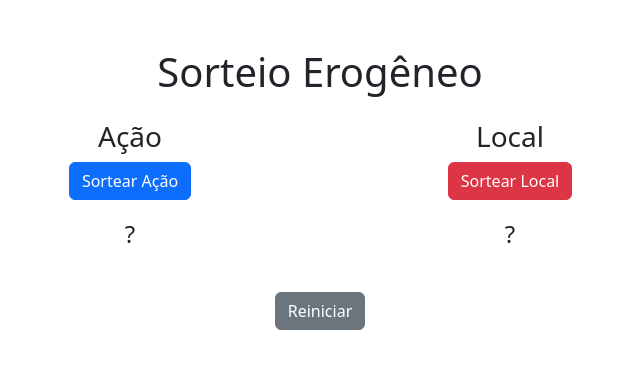
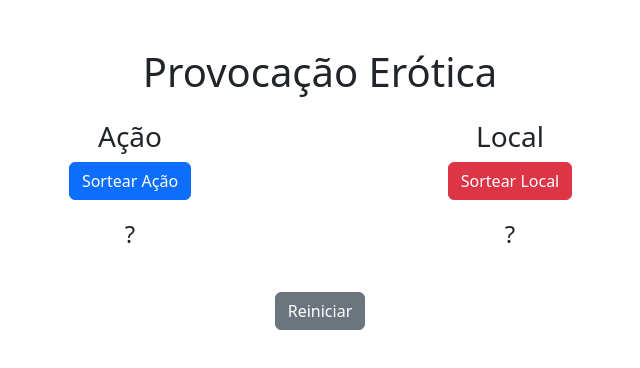
Before and after one commit to danieldiasbarbo/danieldiasbarbo.github.io, a plain HTML site: page index.html in a window 1280 px wide. Shown: the whole page, without its empty margins (320-960 px from the left). Drawn offline with nearby package versions, Linux system fonts and the light colour scheme.

Commit message:
Mudança titulo

```diff
--- a/index.html
+++ b/index.html
@@ -73,7 +73,7 @@
     </script>
 </head>
 <body class="container text-center mt-5">
-    <h1 class="mb-4">Sorteio Erogêneo</h1>
+    <h1 class="mb-4">Provocação Erótica</h1>
 
     <div class="row d-flex justify-content-center flex-nowrap">
         <div class="col-6 col-md-4">
```
